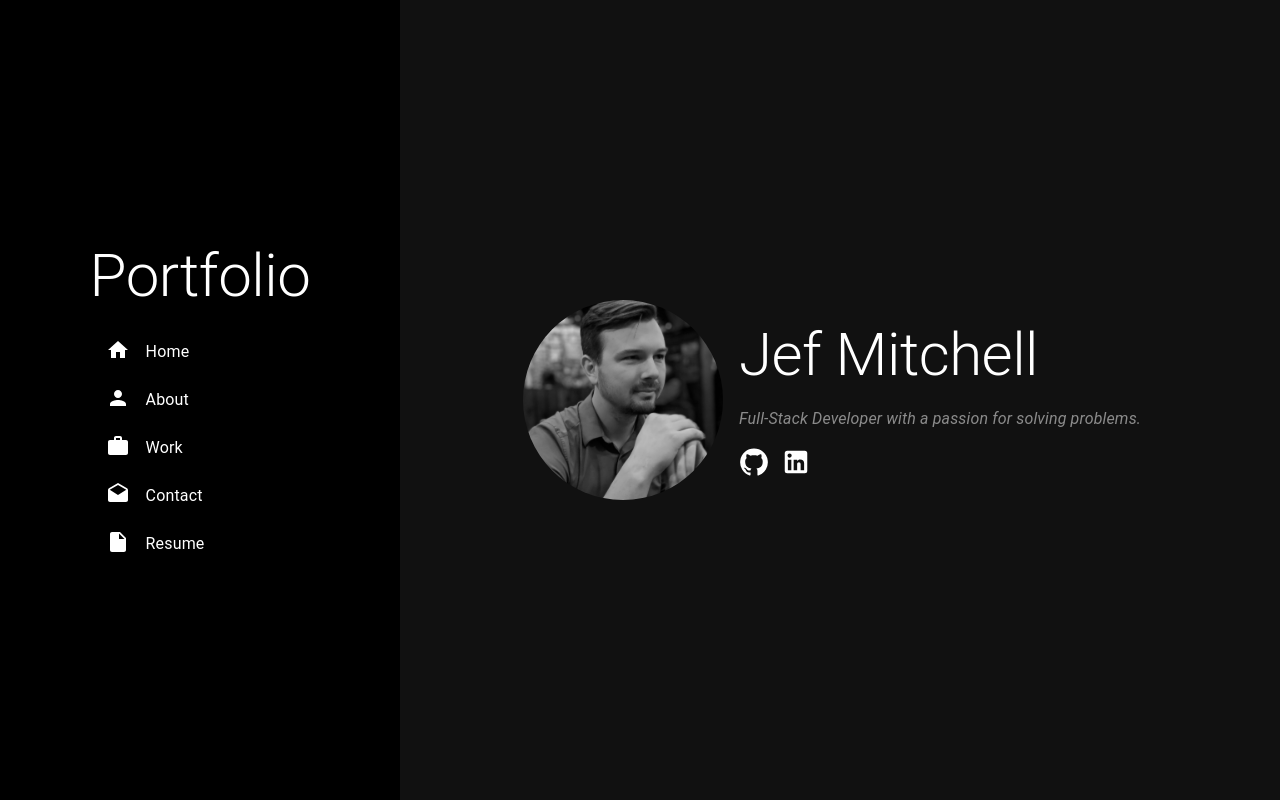
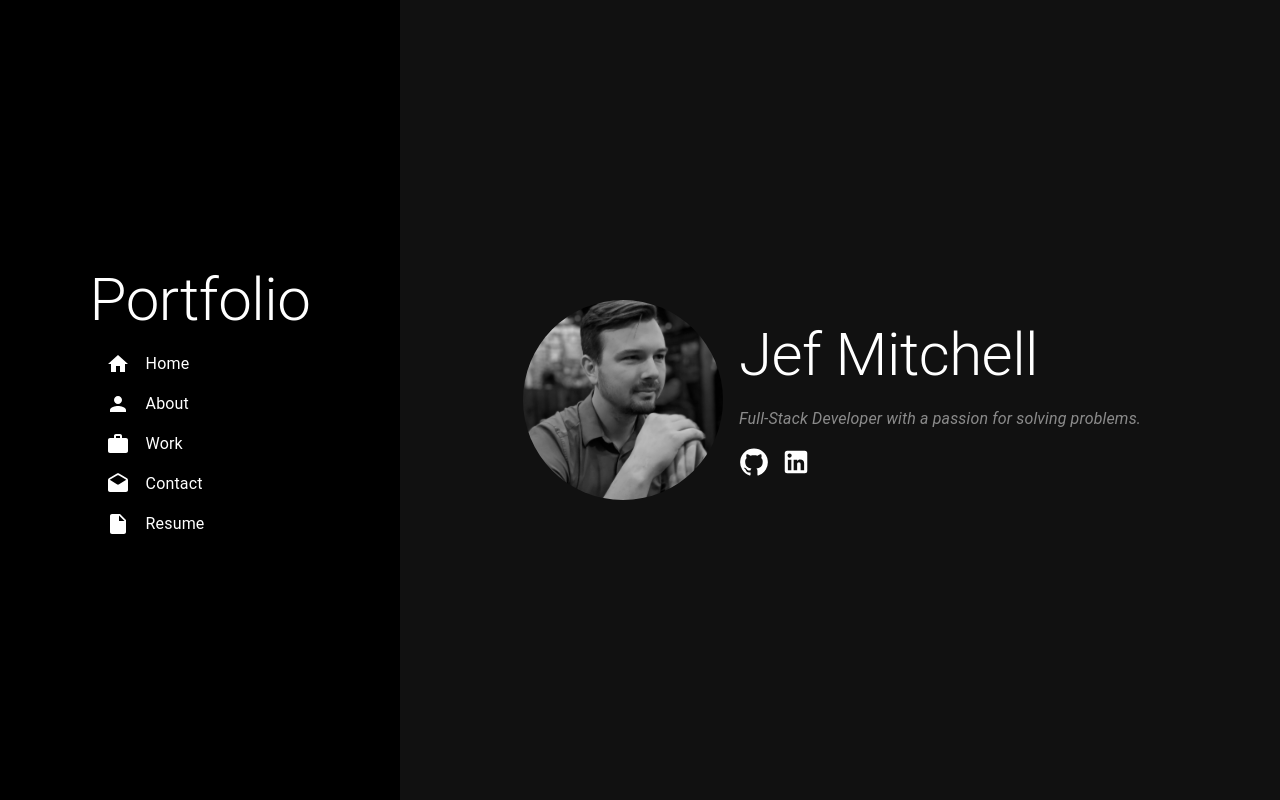
Before and after one commit to OneFJef/Portfolio-React, a React (Create React App) app: page / in a window 1280 px wide. Built offline with nearby package versions, Linux system fonts and the light colour scheme.

Commit message:
cleared orphaned imports and vars. modified desktop nav links.

```diff
--- a/src/components/Navbar.tsx
+++ b/src/components/Navbar.tsx
@@ -5,8 +5,6 @@ import {
   Link,
   List,
   ListItem,
-  ListItemIcon,
-  ListItemText,
   styled,
   Toolbar,
   Typography,
@@ -37,6 +35,7 @@ const WhiteIconButton = styled(IconButton)({
 });
 
 export default function Navbar() {
+
   return (
     <div>
       {/* Mobile View */}
@@ -86,74 +85,59 @@ export default function Navbar() {
       >
         <List>
           <ListItem>
-            <Typography variant="h2" sx={{ mb: 1 }}>
-              Portfolio
-            </Typography>
+            <Typography variant="h2">Portfolio</Typography>
           </ListItem>
 
           <ListItem>
-            <ListItemIcon sx={{ justifyContent: "center" }}>
-              <Link href="/">
-                <Home sx={{ color: "white" }} />
-              </Link>
-            </ListItemIcon>
-            <ListItemText>
-              <Link href="/" underline="none" color="white">
-                Home
-              </Link>
-            </ListItemText>
+            <Link
+              sx={{ display: "contents", color: "white" }}
+              onClick={() => window.location.replace("/")}
+            >
+              <Home sx={{ px: 2 }} />
+              <Typography>Home</Typography>
+            </Link>
           </ListItem>
 
           <ListItem>
-            <ListItemIcon sx={{ justifyContent: "center" }}>
-              <Link href="/about">
-                <Person sx={{ color: "white" }} />
-              </Link>
-            </ListItemIcon>
-            <ListItemText>
-              <Link href="/about" underline="none" color="white">
-                About
-              </Link>
-            </ListItemText>
+            <Link
+              sx={{ display: "contents", color: "white" }}
+              onClick={() => window.location.replace("/about")}
+            >
+              <Person sx={{ px: 2 }} />
+              <Typography>About</Typography>
+            </Link>
           </ListItem>
 
           <ListItem>
-            <ListItemIcon sx={{ justifyContent: "center" }}>
-              <Link href="/work">
-                <Work sx={{ color: "white" }} />
-              </Link>
-            </ListItemIcon>
-            <ListItemText>
-              <Link href="/work" underline="none" color="white">
-                Work
-              </Link>
-            </ListItemText>
+            <Link
+              sx={{ display: "contents", color: "white" }}
+              onClick={() => window.location.replace("/work")}
+            >
+              <Work sx={{ px: 2 }} />
+              <Typography>Work</Typography>
+            </Link>
           </ListItem>
 
           <ListItem>
-            <ListItemIcon sx={{ justifyContent: "center" }}>
-              <Link href="/contact">
-                <Drafts sx={{ color: "white" }} />
-              </Link>
-            </ListItemIcon>
-            <ListItemText>
-              <Link href="/contact" underline="none" color="white">
-                Contact
-              </Link>
-            </ListItemText>
+            <Link
+              sx={{ display: "contents", color: "white" }}
+              onClick={() => window.location.replace("/contact")}
+            >
+              <DraftsRounded sx={{ px: 2 }} />
+              <Typography>Contact</Typography>
+            </Link>
           </ListItem>
 
           <ListItem>
-            <ListItemIcon sx={{ justifyContent: "center" }}>
-              <Link href={Resume} download>
-                <InsertDriveFile sx={{ color: "white" }} />
-              </Link>
-            </ListItemIcon>
-            <ListItemText>
-              <Link href={Resume} download underline="none" color="white">
-                Resume
-              </Link>
-            </ListItemText>
+            <Link
+              sx={{ display: "contents", color: "white" }}
+              onClick={() => {
+                downloadResume();
+              }}
+            >
+              <InsertDriveFile sx={{ px: 2 }} />
+              <Typography>Resume</Typography>
+            </Link>
           </ListItem>
         </List>
       </Box>
```
